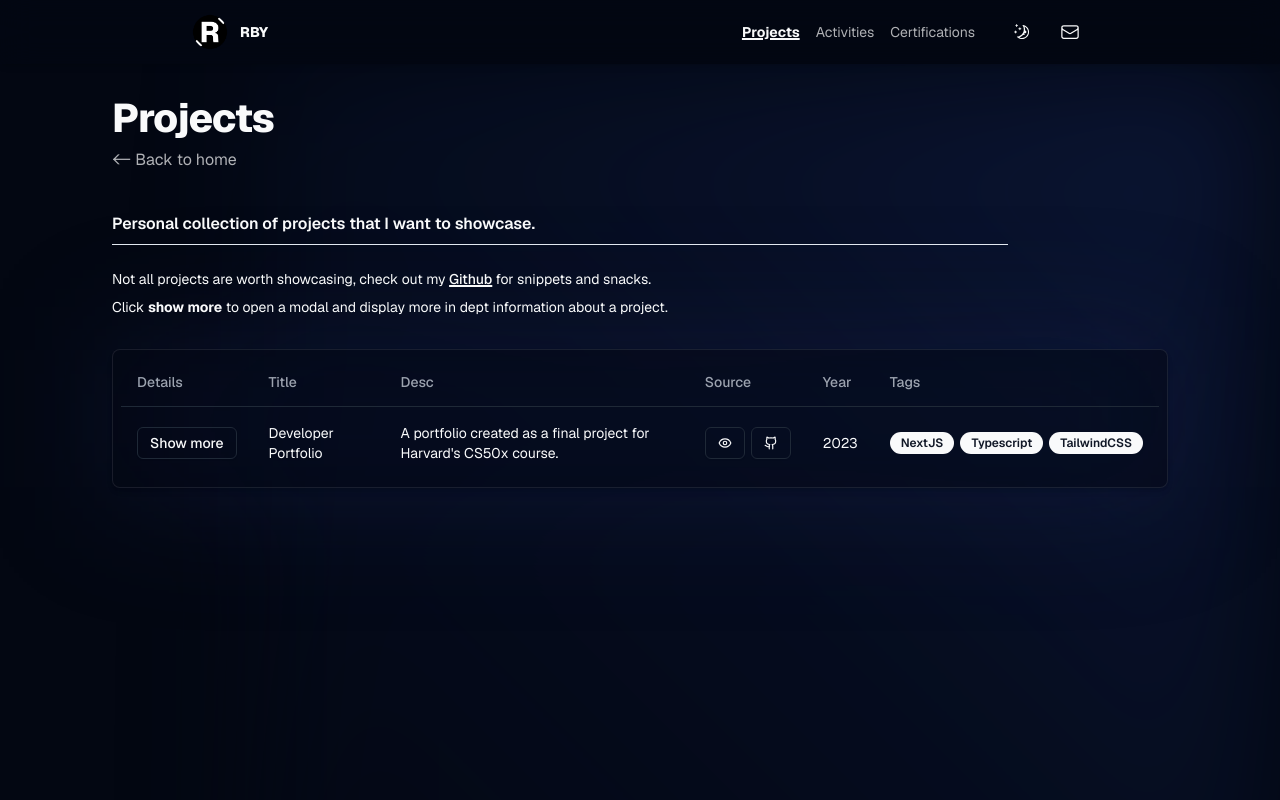
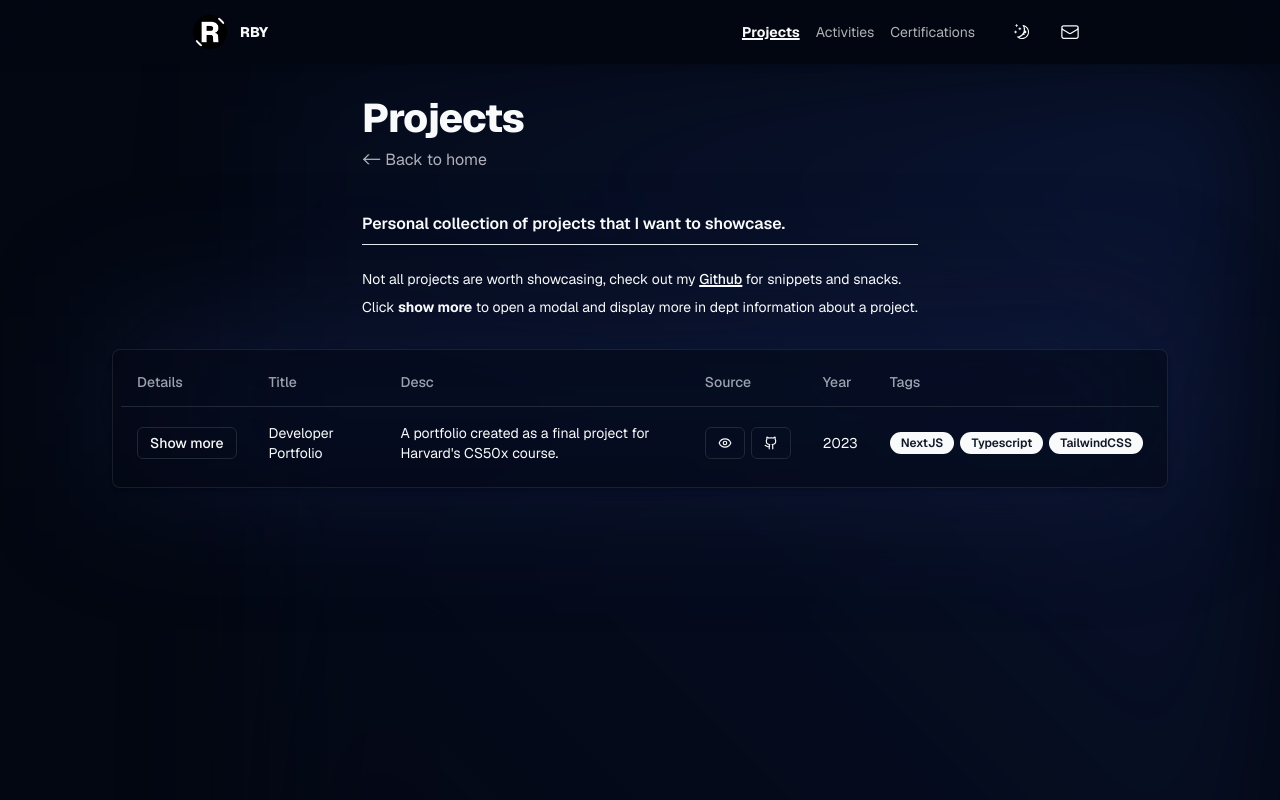
Before and after one commit to RubenOdegard/cs50-final-project, a Next.js app: page /projects in a window 1280 px wide. Shown: the top 800 px of the page. Built offline with nearby package versions, Linux system fonts and the light colour scheme.

Commit message:
visual fix

```diff
--- a/src/app/projects/page.tsx
+++ b/src/app/projects/page.tsx
@@ -18,8 +18,8 @@ export default function Projects() {
       <div className="flex justify-center space-y-16 md:space-y-24">
         {/* Content section */}
         <section className="w-full flex justify-center prose dark:prose-invert lg:prose-lg min-h-[70dvh] pt-6 z-10">
-          <div className="w-full xl:px-24 mx-auto">
-            <div className="flex max-w-4xl justify-center flex items-center">
+          <div className="w-full xl:px-24 flex items-center flex-col">
+            <div className="flex max-w-4xl justify-center mx-auto">
               <div className="flex w-full flex-col">
                 <PageTitleAndReturnLink
                   href="/"
```
